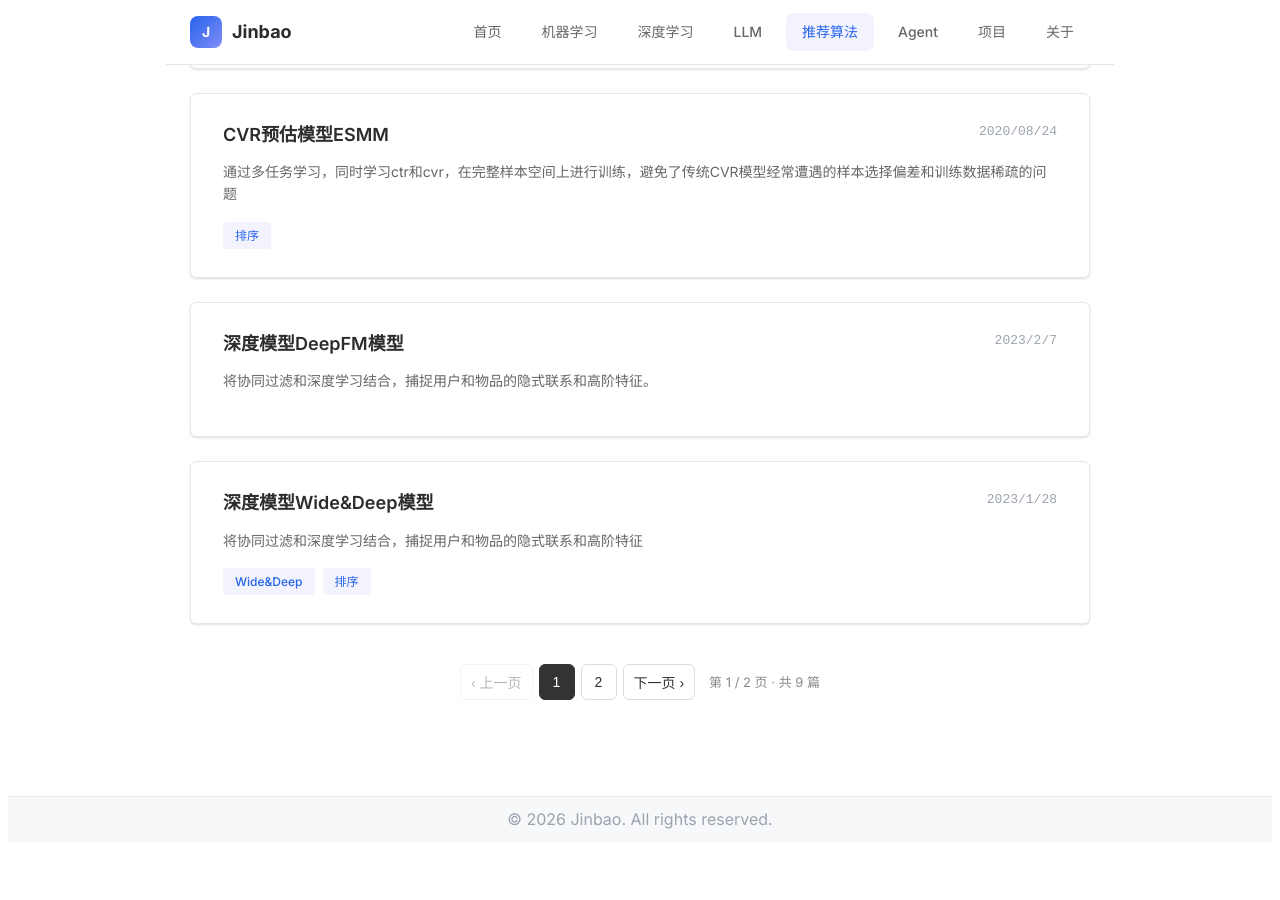
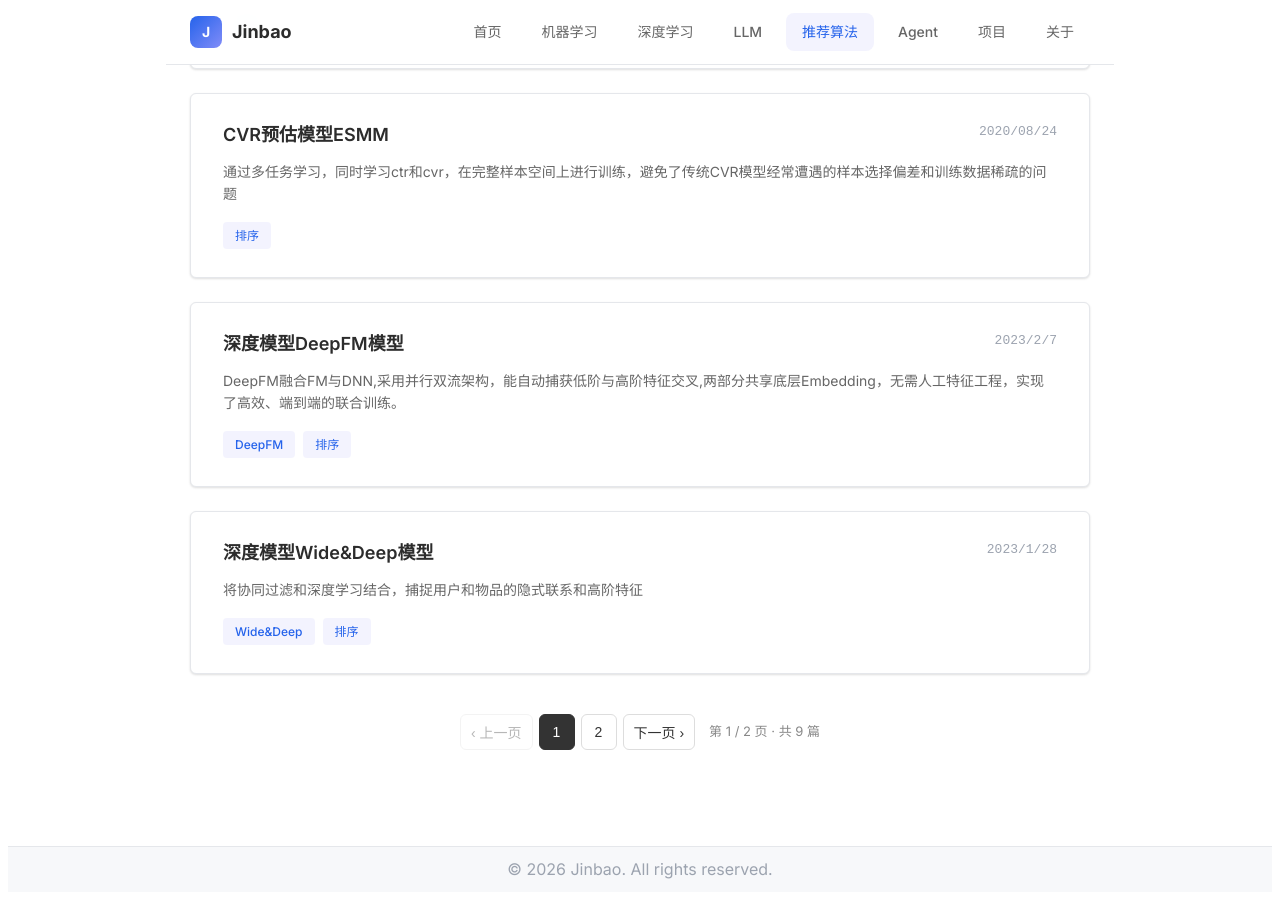
Before and after one commit to JinbaoSite/jinbaosite.github.io, a Jekyll site: the page built from recsys/index.md, in a window 1280 px wide and 900 px high, scrolled down 749 px. Built offline with Jekyll 4.4.1, drawn with Linux system fonts in a browser that asks for light colours; before the commit the page ends 1600 px from its top, so only the background shows below that.

Commit message:
Update index.md

```diff
--- a/recsys/index.md
+++ b/recsys/index.md
@@ -22,7 +22,8 @@ article-list:
   - article-title: 深度模型DeepFM模型
     article-url: /recsys/deepfm
     article-date: 2023/2/7
-    article-desc: 将协同过滤和深度学习结合，捕捉用户和物品的隐式联系和高阶特征。
+    article-desc: DeepFM融合FM与DNN,采用并行双流架构，能自动捕获低阶与高阶特征交叉,两部分共享底层Embedding，无需人工特征工程，实现了高效、端到端的联合训练。
+    article-tags: [DeepFM,排序]
   - article-title: 深度模型Wide&Deep模型
     article-url: /recsys/wdl
     article-date: 2023/1/28
```
